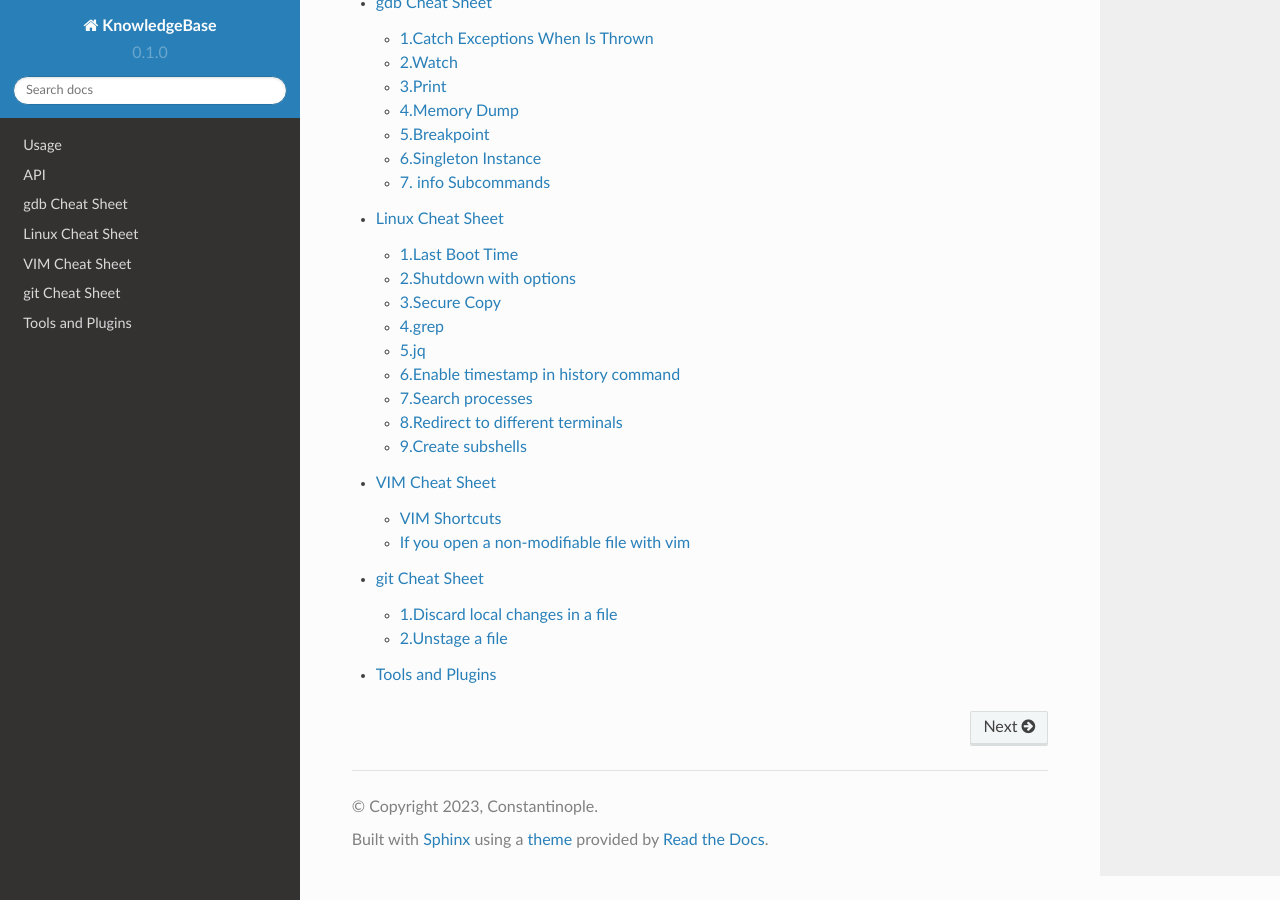
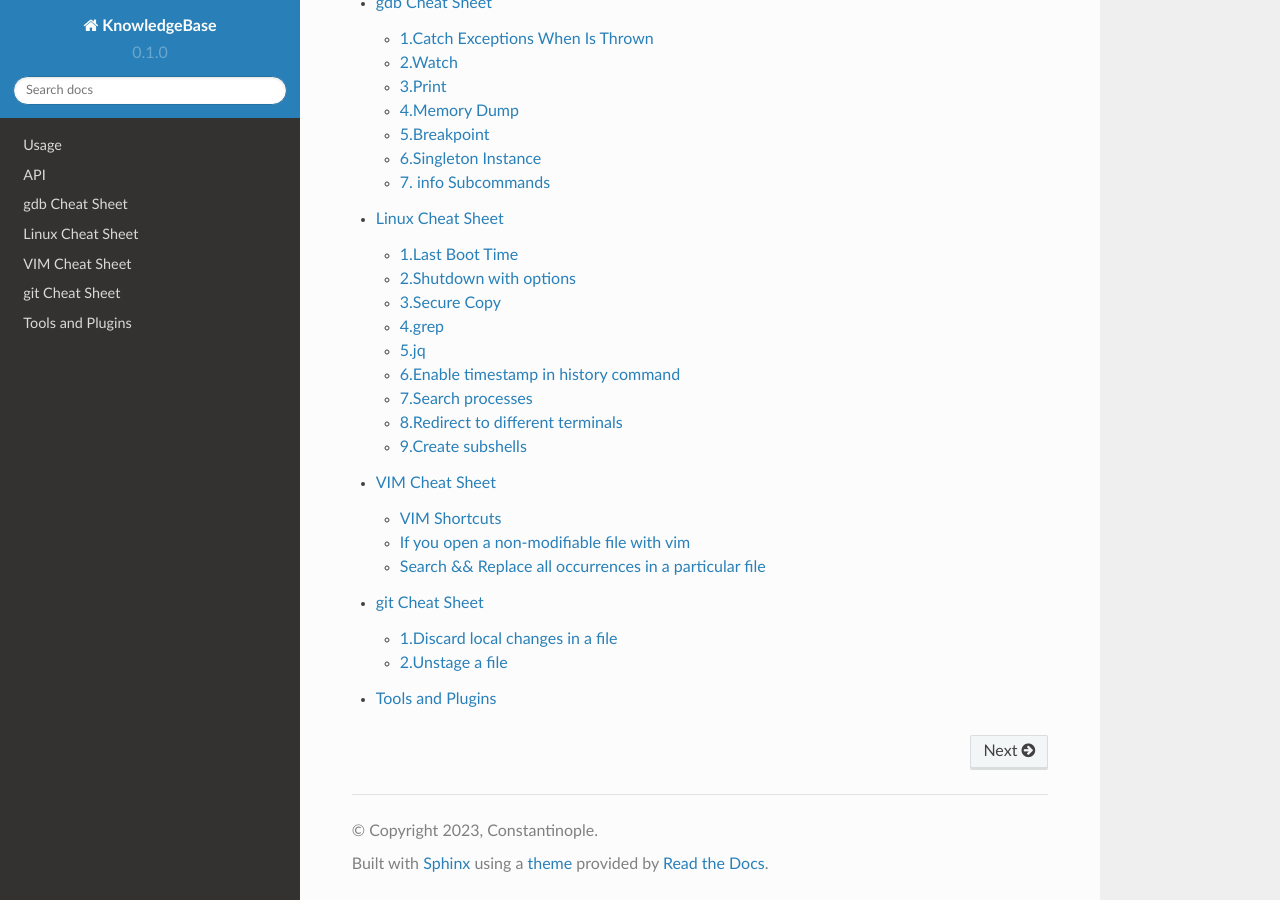
Before and after one commit to celikelozdinc/KnowledgeBase, a Sphinx documentation site: the page built from docs/source/index.rst, in a window 1280 px wide and 900 px high, scrolled down 590 px. Built offline with Sphinx 7.4.7 and the Read the Docs theme 2.0.0, drawn with Linux system fonts in a browser that asks for light colours.

Commit message:
replace all occurences

```diff
--- a/docs/source/vim.rst
+++ b/docs/source/vim.rst
@@ -20,5 +20,12 @@ If you open a non-modifiable file with vim
 
    :w !sudo tee %
 
+Search && Replace all occurrences in a particular file
+-------------------------------------------------------
+.. code-block:: sh
+
+   :%s/FileBin/FileTxt/g
+
+
 .. autosummary::
    :toctree: generated
```
